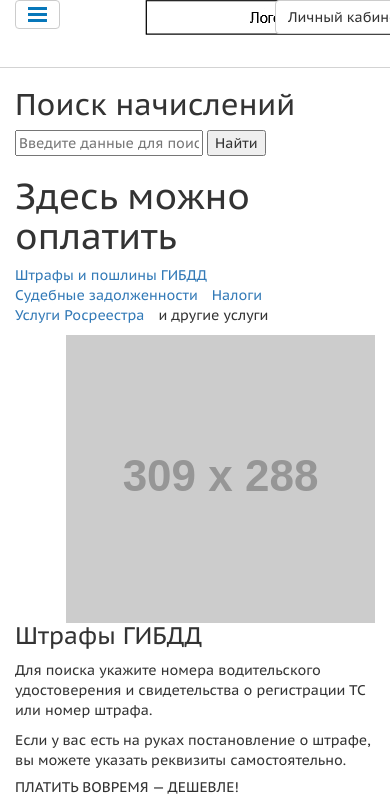
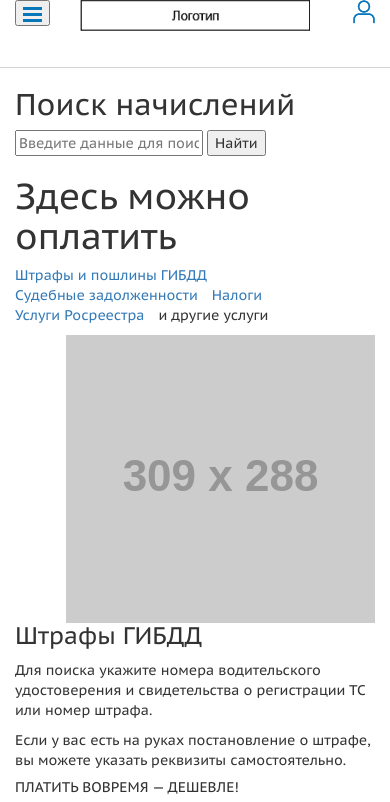
Before and after one commit to cognitive-cake/tprs-landing, a website: page pug/index.pug in a window 390 px wide. Shown: the top 802 px of the page. Drawn offline with nearby package versions, Linux system fonts and the light colour scheme; files that its build step writes are made by us from their sources; placeholder pictures from the web are drawn by us; files whose address does not match are found by name.

Commit message:
work on header

```diff
--- a/pug/parts/header.pug
+++ b/pug/parts/header.pug
@@ -1,11 +1,11 @@
 header.header.container-fluid
   .row
-    .header__list-of-services.col-sm-3.col-xs-4.text-left
+    .header__list-of-services.col-xs-2.col-sm-4.pull-left.text-left
       .dropdown
-        button.btn.btn-default.dropdown-toggle#list-of-services(type='button', data-toggle='dropdown', aria-haspopup='true', aria-expanded='true')
+        button.dropdown-toggle#list-of-services(type='button', data-toggle='dropdown', aria-haspopup='true', aria-expanded='true')
           span.hidden-xs Список услуг
           span.caret.hidden-xs
-          img.icon-bar.visible-xs-block(src='./img/toggle-nav.svg', alt='Toggle')
+          img.icon-bar.visible-xs-inline-block(src='./img/toggle-nav.svg', alt='Toggle')
         ul.dropdown-menu(aria-labelledby='list-of-services')
           li
             a(href='#') Услуга 1
@@ -13,7 +13,8 @@ header.header.container-fluid
             a(href='#') Услуга 2
           li
             a(href='#') Услуга 3
-    .header__logo.col-sm-6.col-xs-4.text-center
+    .header__logo.col-xs-8.col-sm-4.center-block.text-center
       img.logo(src='./img/logo-main.jpg', alt='Logo', sizes='(max-width: 600px), 262px', srcset='./img/logo-main-mobile.jpg 262w, ./img/logo-main.jpg 411w ')
-    .header__user-account.col-sm-3.col-xs-4.text-right
-      a.btn.btn-default(href='#') Личный кабинет
+    .header__user-account.col-xs-2.col-sm-4.pull-right.text-right
+      a.hidden-xs(href='#') Личный кабинет
+      img.user-logo.visible-xs-inline-block(src='./img/user-logo.png', alt='User Profile')
--- a/sass/blocks/header.scss
+++ b/sass/blocks/header.scss
@@ -9,9 +9,17 @@
   &__list-of-services {
     min-height: 67px;
   }
+
   &__logo {
+    // max-width: 262px;
     min-height: 67px;
+
+    & img {
+      display: inline-block;
+      max-width: 100%;
+    }
   }
+
   &__user-account {
     min-height: 67px;
   }
--- a/sass/variables.scss
+++ b/sass/variables.scss
@@ -1 +1,4 @@
-// none
+$mobile-widths-only: "max-width: 767px";
+$tablet-widths: "min-width:768px";
+$tablet-landscape-widths: "min-width:992px";
+$desktop-widths: "min-width:1200px";
```
Also changed, not shown: css/style.css, css/style.min.css, img/user-logo.png (added), index.html, layout.html, 1 other file.
